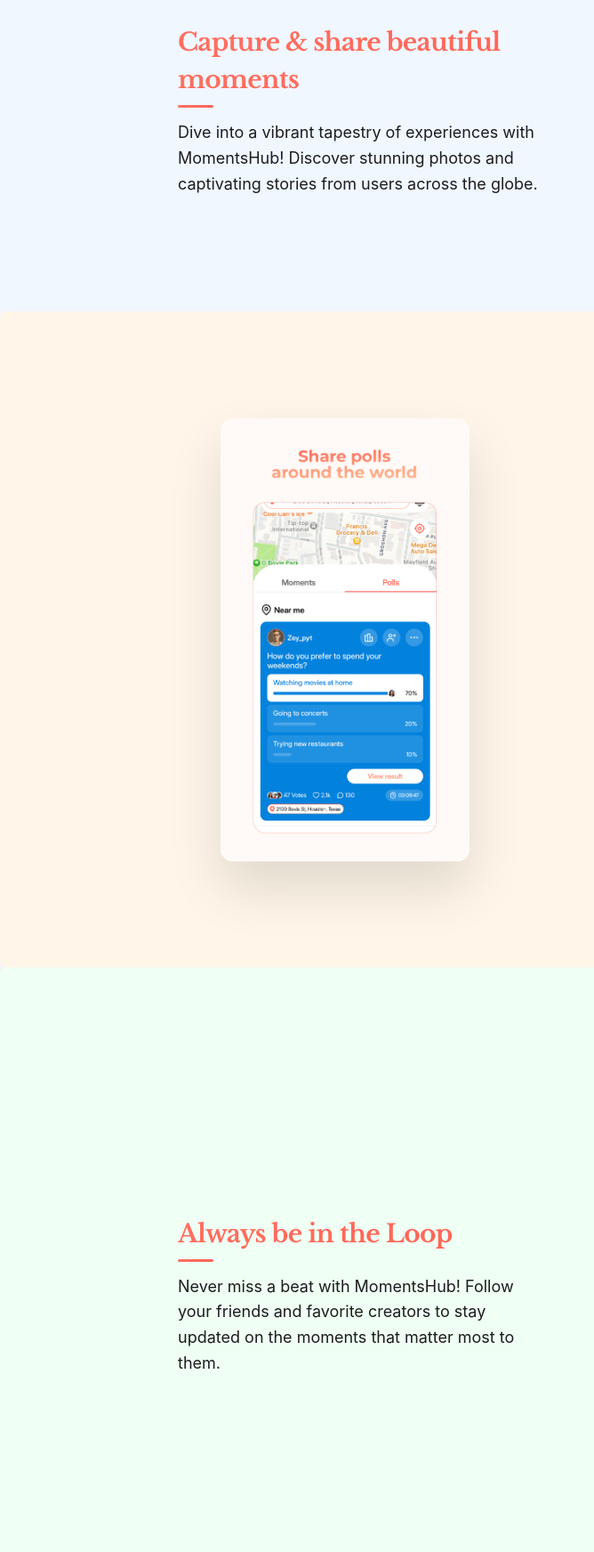
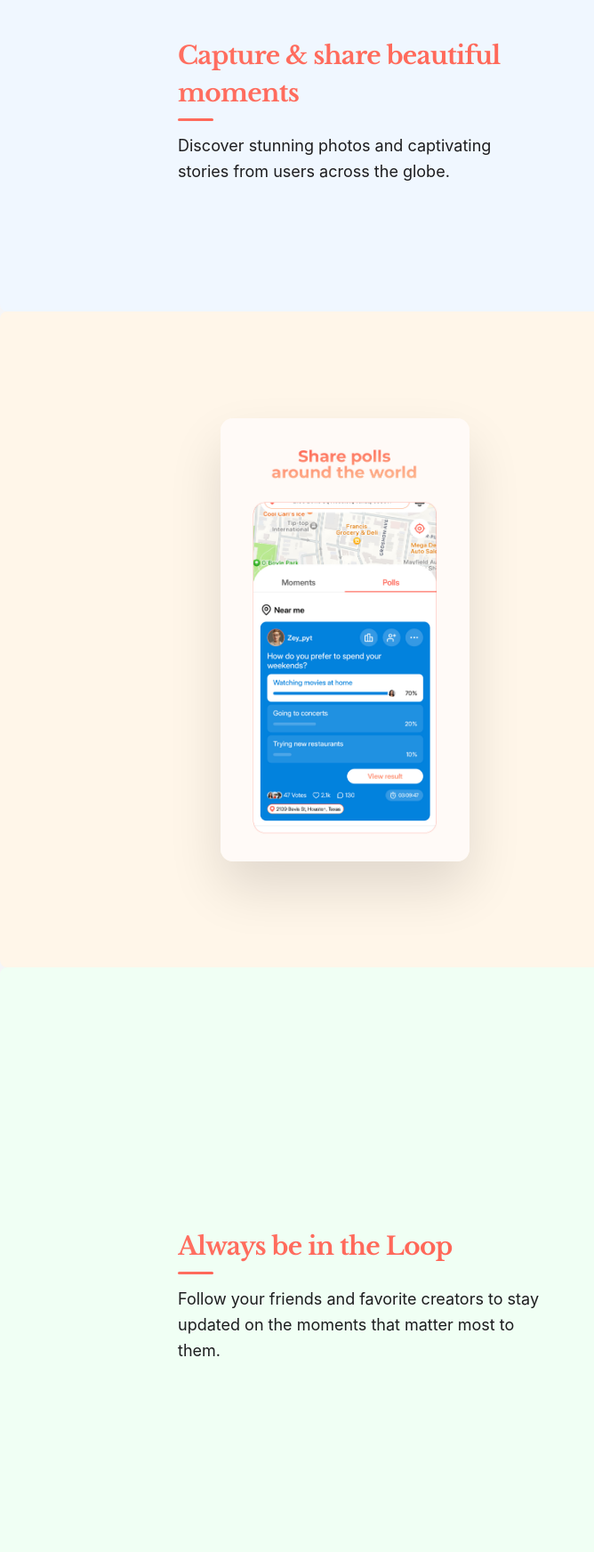
Before and after one commit to Ekaji/moments-hub-web, a plain HTML site: page index.html in a window 1280 px wide. Shown: the part 1260-3004 px from the top of the page at 89% size, 0-668 px from the left. Drawn offline with nearby package versions, Linux system fonts and the light colour scheme.

Commit message:
shortned text

```diff
--- a/index.html
+++ b/index.html
@@ -822,7 +822,7 @@ video::-webkit-media-controls-start-playback-button {
               <div class="feature-content">
                 <h3 class="feature-title">Capture & share beautiful moments</h3>
                 <p>
-                  Dive into a vibrant tapestry of experiences with MomentsHub! Discover stunning photos and captivating stories from users across the globe.
+                  Discover stunning photos and captivating stories from users across the globe.
                 </p>
               </div>
               <div class="feature-image">
@@ -850,7 +850,8 @@ video::-webkit-media-controls-start-playback-button {
               <div class="feature-content">
                 <h3 class="feature-title">Always be in the Loop</h3>
                 <p>
-                  Never miss a beat with MomentsHub! Follow your friends and favorite creators to stay updated on the moments that matter most to them.
+                  <!-- Never miss a beat with MomentsHub!  -->
+                  Follow your friends and favorite creators to stay updated on the moments that matter most to them.
                 </p>
               </div>
               <div class="feature-image">
```
